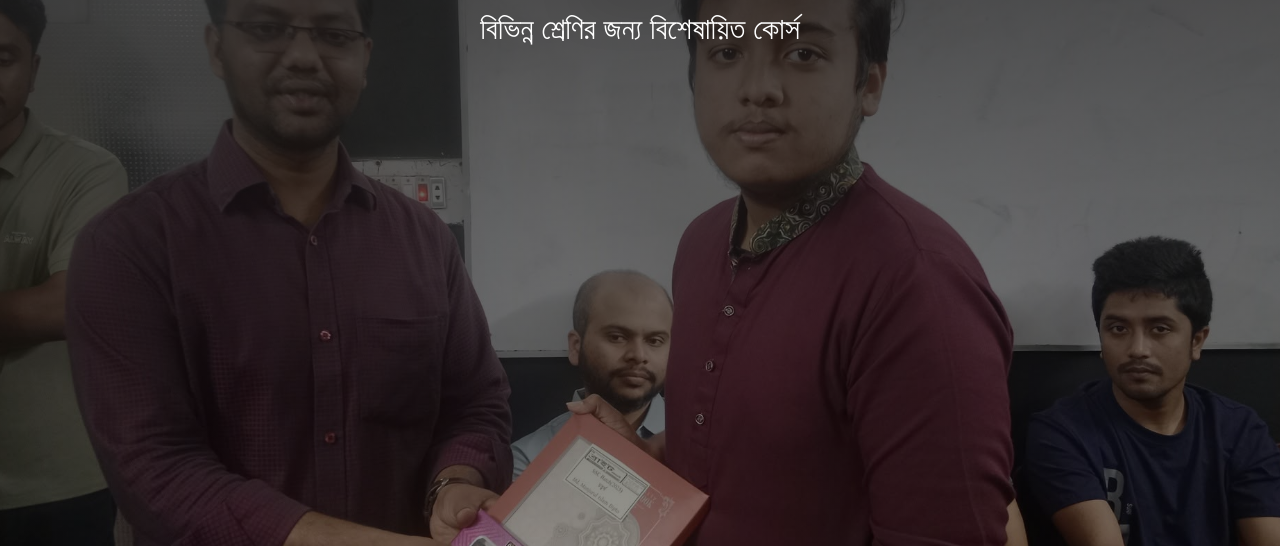
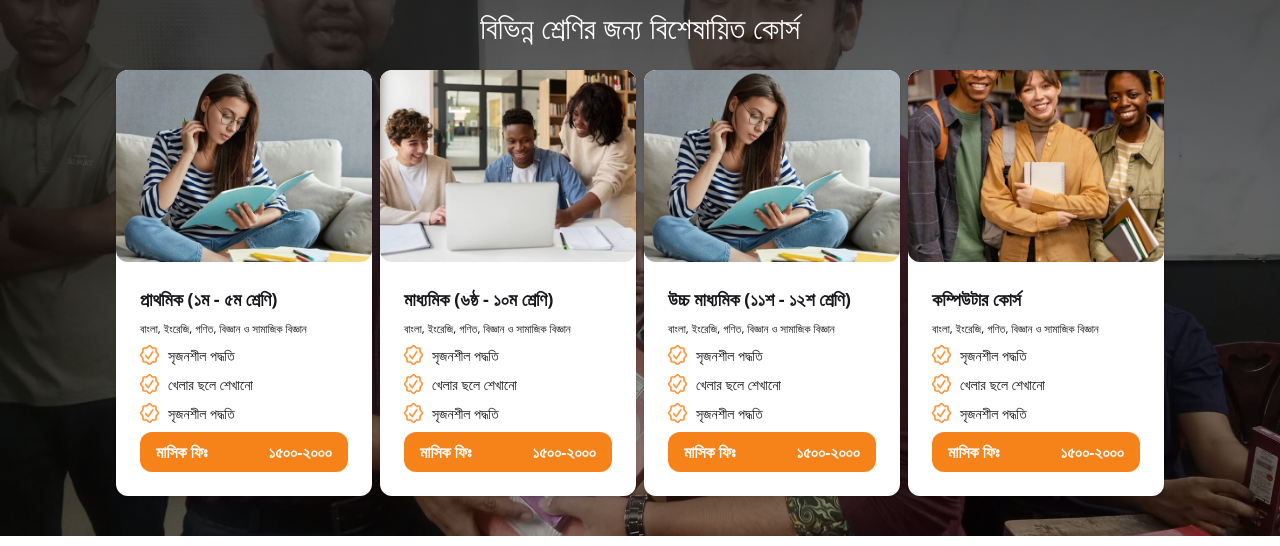
Before and after one commit to coders-rabbi/Bright_Academic_Care, a React (Vite) app: page / in a window 1280 px wide. Shown: the part 1263-1809 px from the top of the page. Built offline with nearby package versions, Linux system fonts and the light colour scheme.

Commit message:
course section done

```diff
--- a/src/Pages/Home/CourseSection.css
+++ b/src/Pages/Home/CourseSection.css
@@ -3,5 +3,5 @@
   background-size: cover;
   background-repeat: no-repeat;
   background-position: center;
-  height: 100vh;
+  /* height: 100vh; */
 }
--- a/src/Pages/Home/CourseSection.jsx
+++ b/src/Pages/Home/CourseSection.jsx
@@ -1,11 +1,135 @@
 import React from 'react';
 import "./CourseSection.css";
+import course from '../../assets/CourseBG/course-2.png'
+import cours1 from '../../assets/CourseBG/course-3.png'
+import cours2 from '../../assets/CourseBG/coursee-1.png'
+import icon_course from '../../assets/icon_Course.png'
 
 const CourseSection = () => {
     return (
-        <div className='courseBanner py-10 text-center'>
+        <div className='courseBanner py-10 text-center '>
             <p className='border bg-white border-[#F5F5F5] rounded-xs shadow-2xl inline-block py-2 px-4 border-l-3 border-l-[#F68319] mb-2'>আমাদের কোর্স সমূহ</p>
             <p className='text-3xl text-white mt-4'>বিভিন্ন শ্রেণির জন্য বিশেষায়িত কোর্স</p>
+
+            {/* course card section */}
+            <div className='flex justify-center gap-2 mt-6'>
+                <div className="card bg-base-100 w-[20%] shadow-sm rounded-xl">
+                    <figure className="">
+                        <img
+                            src={cours2}
+                            alt="Shoes"
+                            className="rounded-xl" />
+                    </figure>
+                    <div className="card-body ">
+                        <h2 className="card-title">প্রাথমিক (১ম - ৫ম শ্রেণি)</h2>
+                        <small className='text-left'>বাংলা, ইংরেজি, গণিত, বিজ্ঞান ও সামাজিক বিজ্ঞান</small>
+
+                        <div className='flex gap-2'>
+                            <img src={icon_course} alt="" />
+                            <small className='text-[14px]'>সৃজনশীল পদ্ধতি</small>
+                        </div>
+                        <div className='flex gap-2'>
+                            <img src={icon_course} alt="" />
+                            <small className='text-[14px]'>খেলার ছলে শেখানো</small>
+                        </div>
+                        <div className='flex gap-2'>
+                            <img src={icon_course} alt="" />
+                            <small className='text-[14px]'>সৃজনশীল পদ্ধতি</small>
+                        </div>
+                        <div className='flex justify-between bg-[#F68319] text-[16px] px-4 py-2 rounded-xl text-white font-semibold'>
+                            <h3>মাসিক ফিঃ</h3>
+                            <h3>১৫০০-২০০০</h3>
+                        </div>
+                    </div>
+                </div>
+                <div className="card bg-base-100 w-[20%] shadow-sm rounded-xl">
+                    <figure className="">
+                        <img
+                            src={cours1}
+                            alt="Shoes"
+                            className="rounded-xl" />
+                    </figure>
+                    <div className="card-body ">
+                        <h2 className="card-title">মাধ্যমিক (৬ষ্ঠ - ১০ম শ্রেণি)</h2>
+                        <small className='text-left'>বাংলা, ইংরেজি, গণিত, বিজ্ঞান ও সামাজিক বিজ্ঞান</small>
+
+                        <div className='flex gap-2'>
+                            <img src={icon_course} alt="" />
+                            <small className='text-[14px]'>সৃজনশীল পদ্ধতি</small>
+                        </div>
+                        <div className='flex gap-2'>
+                            <img src={icon_course} alt="" />
+                            <small className='text-[14px]'>খেলার ছলে শেখানো</small>
+                        </div>
+                        <div className='flex gap-2'>
+                            <img src={icon_course} alt="" />
+                            <small className='text-[14px]'>সৃজনশীল পদ্ধতি</small>
+                        </div>
+                        <div className='flex justify-between bg-[#F68319] text-[16px] px-4 py-2 rounded-xl text-white font-semibold'>
+                            <h3>মাসিক ফিঃ</h3>
+                            <h3>১৫০০-২০০০</h3>
+                        </div>
+                    </div>
+                </div>
+                <div className="card bg-base-100 w-[20%] shadow-sm rounded-xl">
+                    <figure className="">
+                        <img
+                            src={cours2}
+                            alt="Shoes"
+                            className="rounded-xl" />
+                    </figure>
+                    <div className="card-body ">
+                        <h2 className="card-title">উচ্চ মাধ্যমিক (১১শ - ১২শ শ্রেণি)</h2>
+                        <small className='text-left'>বাংলা, ইংরেজি, গণিত, বিজ্ঞান ও সামাজিক বিজ্ঞান</small>
+
+                        <div className='flex gap-2'>
+                            <img src={icon_course} alt="" />
+                            <small className='text-[14px]'>সৃজনশীল পদ্ধতি</small>
+                        </div>
+                        <div className='flex gap-2'>
+                            <img src={icon_course} alt="" />
+                            <small className='text-[14px]'>খেলার ছলে শেখানো</small>
+                        </div>
+                        <div className='flex gap-2'>
+                            <img src={icon_course} alt="" />
+                            <small className='text-[14px]'>সৃজনশীল পদ্ধতি</small>
+                        </div>
+                        <div className='flex justify-between bg-[#F68319] text-[16px] px-4 py-2 rounded-xl text-white font-semibold'>
+                            <h3>মাসিক ফিঃ</h3>
+                            <h3>১৫০০-২০০০</h3>
+                        </div>
+                    </div>
+                </div>
+                <div className="card bg-base-100 w-[20%] shadow-sm rounded-xl">
+                    <figure className="">
+                        <img
+                            src={course}
+                            alt="Shoes"
+                            className="rounded-xl" />
+                    </figure>
+                    <div className="card-body ">
+                        <h2 className="card-title">কম্পিউটার কোর্স</h2>
+                        <small className='text-left'>বাংলা, ইংরেজি, গণিত, বিজ্ঞান ও সামাজিক বিজ্ঞান</small>
+
+                        <div className='flex gap-2'>
+                            <img src={icon_course} alt="" />
+                            <small className='text-[14px]'>সৃজনশীল পদ্ধতি</small>
+                        </div>
+                        <div className='flex gap-2'>
+                            <img src={icon_course} alt="" />
+                            <small className='text-[14px]'>খেলার ছলে শেখানো</small>
+                        </div>
+                        <div className='flex gap-2'>
+                            <img src={icon_course} alt="" />
+                            <small className='text-[14px]'>সৃজনশীল পদ্ধতি</small>
+                        </div>
+                        <div className='flex justify-between bg-[#F68319] text-[16px] px-4 py-2 rounded-xl text-white font-semibold'>
+                            <h3>মাসিক ফিঃ</h3>
+                            <h3>১৫০০-২০০০</h3>
+                        </div>
+                    </div>
+                </div>
+            </div>
         </div>
     );
 };
```
Also changed, not shown: src/assets/icon_Course.png (added).
